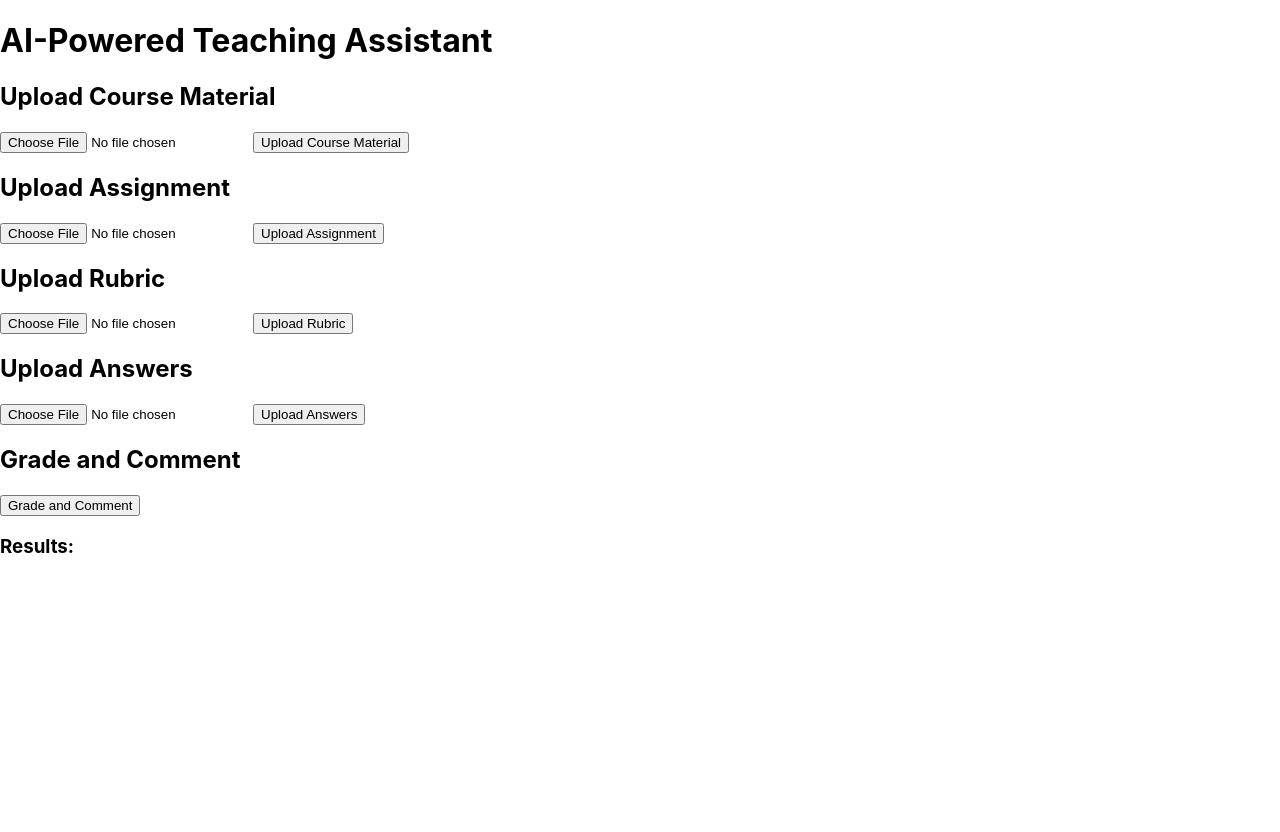
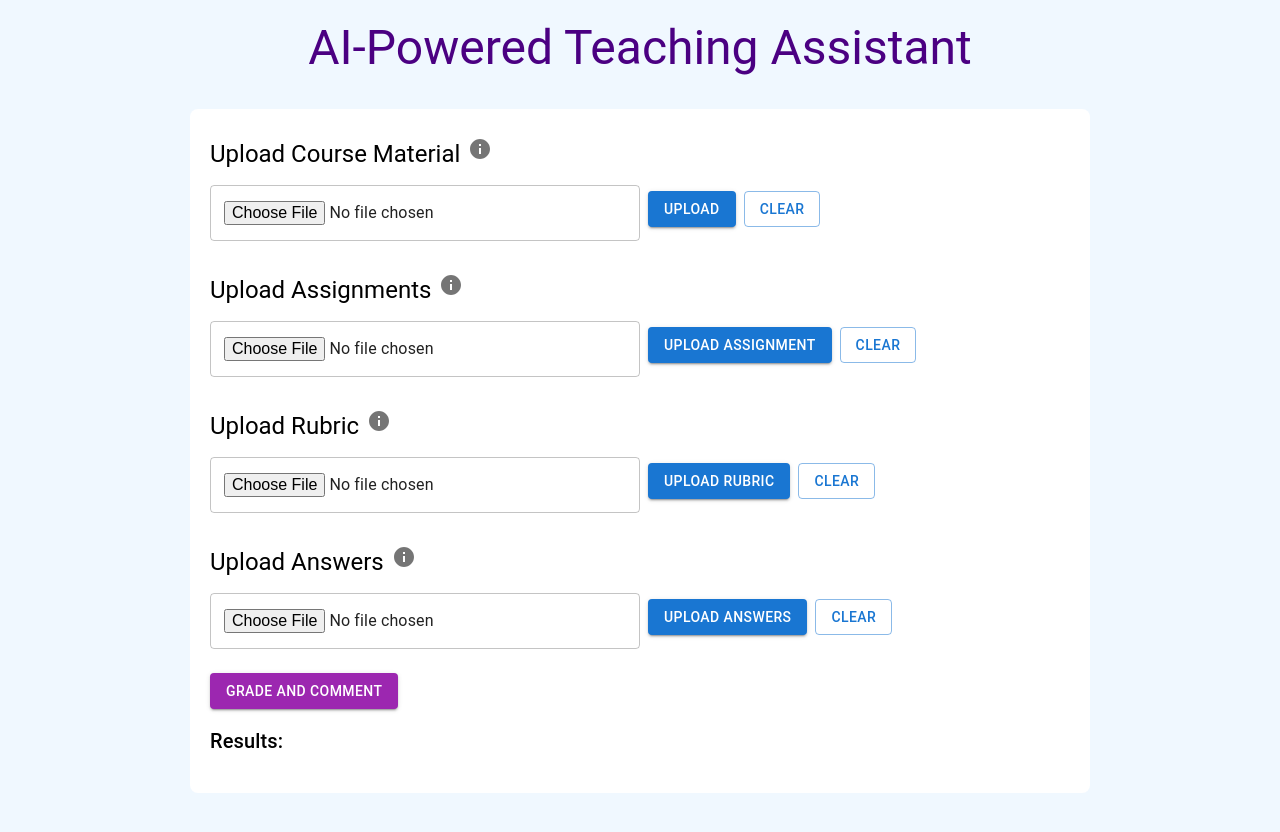
Before and after one commit to clothy-terry/LLM-Agents-AITA, a React (Create React App) app in the folder frontend/: page / in a window 1280 px wide. Shown: the top 832 px of the page. Before the commit the page ends 800 px from the top, so only its background shows below. Built offline with nearby package versions, Linux system fonts and the light colour scheme.

Commit message:
merged main frontend with eval

```diff
--- a/frontend/package.json
+++ b/frontend/package.json
@@ -3,6 +3,10 @@
   "version": "0.1.0",
   "private": true,
   "dependencies": {
+    "@emotion/react": "^11.14.0",
+    "@emotion/styled": "^11.14.0",
+    "@mui/icons-material": "^6.2.0",
+    "@mui/material": "^6.2.0",
     "@testing-library/jest-dom": "^5.17.0",
     "@testing-library/react": "^13.4.0",
     "@testing-library/user-event": "^13.5.0",
--- a/frontend/src/App.js
+++ b/frontend/src/App.js
@@ -1,20 +1,37 @@
-import React from 'react';
-import UploadCourseMaterial from './components/UploadCourseMaterial';
-import UploadAssignment from './components/UploadAssignment';
-import GradeAndComment from './components/GradeAndComment';
-import UploadAnswers from './components/UploadAnswers';
-import UploadRubric from './components/UploadRubric';
+import React from "react";
+import { Container, Typography, Box } from "@mui/material";
+import UploadCourseMaterial from "./components/UploadCourseMaterial";
+import UploadAssignment from "./components/UploadAssignment";
+import GradeAndComment from "./components/GradeAndComment";
+import UploadAnswers from "./components/UploadAnswers";
+import UploadRubric from "./components/UploadRubric";
 
 function App() {
   return (
-    <div className="App">
-      <h1>AI-Powered Teaching Assistant</h1>
-      <UploadCourseMaterial />
-      <UploadAssignment />
-      <UploadRubric />
-      <UploadAnswers />
-      <GradeAndComment />
-    </div>
+    <Box style={{ backgroundColor: '#f0f8ff', minHeight: '100vh', padding: '20px' }}>
+      <Box display="flex" justifyContent="center" mb={2}>
+        <Typography variant="h3" component="h1" gutterBottom style={{ color: '#4b0082' }}>
+          AI-Powered Teaching Assistant
+        </Typography>
+      </Box>
+      <Container maxWidth="md" style={{ backgroundColor: 'white', padding: '20px', borderRadius: '8px' }}>
+        <Box mb={2}>
+          <UploadCourseMaterial />
+        </Box>
+        <Box mb={2}>
+          <UploadAssignment />
+        </Box>
+        <Box mb={2}>
+          <UploadRubric />
+        </Box>
+        <Box mb={2}>
+          <UploadAnswers />
+        </Box>
+        <Box mb={2}>
+          <GradeAndComment />
+        </Box>
+      </Container>
+    </Box>
   );
 }
 
--- a/frontend/src/components/GradeAndComment.js
+++ b/frontend/src/components/GradeAndComment.js
@@ -1,5 +1,6 @@
 import React, { useState } from 'react';
 import axios from 'axios';
+import { Button, Typography, Box } from '@mui/material';
 
 function GradeAndComment() {
   const [result, setResult] = useState([]);
@@ -21,19 +22,21 @@ function GradeAndComment() {
   };
 
   return (
-    <div>
-      <h2>Grade and Comment</h2>
-      <button onClick={handleSubmit}>Grade and Comment</button>
-      <div>
-        <h3>Results:</h3>
+    <Box>
+
+      <Button variant="contained" color="secondary" onClick={handleSubmit}>
+        Grade and Comment
+      </Button>
+      <Box mt={2}>
+        <Typography variant="h6">Results:</Typography>
         {result.map((res, index) => (
-          <div key={index}>
-            <p>Question: {res}</p>
-          </div>
+          <Box key={index} mb={1}>
+            <Typography>Question: {res}</Typography>
+          </Box>
         ))}
-        {grade !== null && <p>Grade: {grade}</p>} {/* Display grade if available */}
-      </div>
-    </div>
+        {grade !== null && <Typography>Grade: {grade}</Typography>}
+      </Box>
+    </Box>
   );
 }
 
--- a/frontend/src/components/UploadAnswers.js
+++ b/frontend/src/components/UploadAnswers.js
@@ -1,8 +1,18 @@
-import React, { useState } from 'react';
+import React, { useState, useRef } from 'react';
 import axios from 'axios';
+import {
+  Button,
+  TextField,
+  Typography,
+  Box,
+  Tooltip,
+  IconButton,
+} from "@mui/material";
+import InfoIcon from "@mui/icons-material/Info";
 
 function UploadAnswers() {
   const [file, setFile] = useState(null);
+  const fileInputRef = useRef();
 
   const handleSubmit = async (e) => {
     e.preventDefault();
@@ -18,11 +28,53 @@ function UploadAnswers() {
     }
   };
 
+  const handleClear = () => {
+    setFile(null);
+    if (fileInputRef.current) {
+      fileInputRef.current.value = '';
+    }
+  };
+
   return (
     <form onSubmit={handleSubmit}>
-      <h2>Upload Answers</h2>
-      <input type="file" accept=".pdf" onChange={(e) => setFile(e.target.files[0])} />
-      <button type="submit">Upload Answers</button>
+      <Box display="flex" alignItems="center">
+        <Typography
+          variant="h5"
+          component="h2"
+          gutterBottom
+          style={{ marginBottom: "-10px" }}
+        >
+          Upload Answers
+        </Typography>
+        <Tooltip
+          title={
+            <Typography variant="body1">
+              E.g. Student solution pdfs.
+            </Typography>
+          }
+          sx={{ fontSize: "1.2em" }}
+        >
+          <IconButton>
+            <InfoIcon />
+          </IconButton>
+        </Tooltip>
+      </Box>
+      <Box display="flex" alignItems="center">
+        <TextField
+          type="file"
+          onChange={(e) => setFile(e.target.files[0])}
+          inputRef={fileInputRef}
+          style={{ width: '50%', marginRight: '8px' }}
+          margin="normal"
+          InputLabelProps={{ shrink: true }}
+        />
+        <Button variant="contained" color="primary" type="submit" style={{ marginRight: '8px' }}>
+          Upload Answers
+        </Button>
+        <Button variant="outlined" color="primary" onClick={handleClear}>
+          Clear
+        </Button>
+      </Box>
     </form>
   );
 }
--- a/frontend/src/components/UploadAssignment.js
+++ b/frontend/src/components/UploadAssignment.js
@@ -1,8 +1,18 @@
-import React, { useState } from 'react';
+import React, { useState, useRef } from 'react';
 import axios from 'axios';
+import {
+  Button,
+  TextField,
+  Typography,
+  Box,
+  Tooltip,
+  IconButton,
+} from "@mui/material";
+import InfoIcon from "@mui/icons-material/Info";
 
 function UploadAssignment() {
   const [file, setFile] = useState(null);
+  const fileInputRef = useRef();
 
   const handleSubmit = async (e) => {
     e.preventDefault();
@@ -17,11 +27,53 @@ function UploadAssignment() {
     }
   };
 
+  const handleClear = () => {
+    setFile(null);
+    if (fileInputRef.current) {
+      fileInputRef.current.value = '';
+    }
+  };
+
   return (
     <form onSubmit={handleSubmit}>
-      <h2>Upload Assignment</h2>
-      <input type="file" accept=".pdf" onChange={(e) => setFile(e.target.files[0])} />
-      <button type="submit">Upload Assignment</button>
+      <Box display="flex" alignItems="center">
+        <Typography
+          variant="h5"
+          component="h2"
+          gutterBottom
+          style={{ marginBottom: "-10px" }}
+        >
+          Upload Assignments
+        </Typography>
+        <Tooltip
+          title={
+            <Typography variant="body1">
+              E.g. Discussion worksheet, quiz, homework, exam.
+            </Typography>
+          }
+          sx={{ fontSize: "1.2em" }}
+        >
+          <IconButton>
+            <InfoIcon />
+          </IconButton>
+        </Tooltip>
+      </Box>
+      <Box display="flex" alignItems="center">
+        <TextField
+          type="file"
+          onChange={(e) => setFile(e.target.files[0])}
+          inputRef={fileInputRef}
+          style={{ width: '50%', marginRight: '8px' }}
+          margin="normal"
+          InputLabelProps={{ shrink: true }}
+        />
+        <Button variant="contained" color="primary" type="submit" style={{ marginRight: '8px' }}>
+          Upload Assignment
+        </Button>
+        <Button variant="outlined" color="primary" onClick={handleClear}>
+          Clear
+        </Button>
+      </Box>
     </form>
   );
 }
--- a/frontend/src/components/UploadCourseMaterial.js
+++ b/frontend/src/components/UploadCourseMaterial.js
@@ -1,27 +1,87 @@
-import React, { useState } from 'react';
-import axios from 'axios';
+import React, { useState, useRef } from "react";
+import axios from "axios";
+import {
+  Button,
+  TextField,
+  Typography,
+  Box,
+  Tooltip,
+  IconButton,
+} from "@mui/material";
+import InfoIcon from "@mui/icons-material/Info";
 
 function UploadCourseMaterial() {
   const [file, setFile] = useState(null);
+  const fileInputRef = useRef();
 
   const handleSubmit = async (e) => {
     e.preventDefault();
     const formData = new FormData();
-    formData.append('file', file);
+    formData.append("file", file);
 
     try {
-      const response = await axios.post('http://localhost:5000/upload', formData);
+      const response = await axios.post(
+        "http://localhost:5000/upload",
+        formData
+      );
       alert(response.data.message);
     } catch (error) {
-      alert('Error uploading course material: ' + error.response.data.error);
+      alert("Error uploading course material: " + error.response.data.error);
+    }
+  };
+
+  const handleClear = () => {
+    setFile(null);
+    if (fileInputRef.current) {
+      fileInputRef.current.value = "";
     }
   };
 
   return (
     <form onSubmit={handleSubmit}>
-      <h2>Upload Course Material</h2>
-      <input type="file" onChange={(e) => setFile(e.target.files[0])} />
-      <button type="submit">Upload Course Material</button>
+      <Box display="flex" alignItems="center">
+        <Typography
+          variant="h5"
+          component="h2"
+          gutterBottom
+          style={{ marginBottom: "-10px" }}
+        >
+          Upload Course Material
+        </Typography>
+        <Tooltip
+          title={
+            <Typography variant="body1">
+              E.g. Lecture slides, course notes, materials relevant to the assignment.
+            </Typography>
+          }
+          sx={{ fontSize: "1.2em" }}
+        >
+          <IconButton>
+            <InfoIcon />
+          </IconButton>
+        </Tooltip>
+      </Box>
+      <Box display="flex" alignItems="center">
+        <TextField
+          type="file"
+          onChange={(e) => setFile(e.target.files[0])}
+          inputRef={fileInputRef}
+          style={{ width: "50%", marginRight: "8px" }}
+          margin="normal"
+          InputLabelProps={{ shrink: true }}
+        />
+        <Button
+          variant="contained"
+          color="primary"
+          type="submit"
+          style={{ marginRight: "8px" }}
+        >
+          Upload
+        </Button>
+        <Button variant="outlined" color="primary" onClick={handleClear}>
+          Clear
+        </Button>
+      </Box>
     </form>
   );
 }
--- a/frontend/src/components/UploadRubric.js
+++ b/frontend/src/components/UploadRubric.js
@@ -1,8 +1,18 @@
-import React, { useState } from 'react';
+import React, { useState, useRef } from 'react';
 import axios from 'axios';
+import {
+  Button,
+  TextField,
+  Typography,
+  Box,
+  Tooltip,
+  IconButton,
+} from "@mui/material";
+import InfoIcon from "@mui/icons-material/Info";
 
 function UploadRubric() {
   const [file, setFile] = useState(null);
+  const fileInputRef = useRef();
 
   const handleSubmit = async (e) => {
     e.preventDefault();
@@ -18,11 +28,53 @@ function UploadRubric() {
     }
   };
 
+  const handleClear = () => {
+    setFile(null);
+    if (fileInputRef.current) {
+      fileInputRef.current.value = '';
+    }
+  };
+
   return (
     <form onSubmit={handleSubmit}>
-      <h2>Upload Rubric</h2>
-      <input type="file" accept=".pdf" onChange={(e) => setFile(e.target.files[0])} />
-      <button type="submit">Upload Rubric</button>
+      <Box display="flex" alignItems="center">
+        <Typography
+          variant="h5"
+          component="h2"
+          gutterBottom
+          style={{ marginBottom: "-10px" }}
+        >
+          Upload Rubric
+        </Typography>
+        <Tooltip
+          title={
+            <Typography variant="body1">
+              E.g. Grading rubric, our AI will grade the answers based on this rubric.
+            </Typography>
+          }
+          sx={{ fontSize: "1.2em" }}
+        >
+          <IconButton>
+            <InfoIcon />
+          </IconButton>
+        </Tooltip>
+      </Box>
+      <Box display="flex" alignItems="center">
+        <TextField
+          type="file"
+          onChange={(e) => setFile(e.target.files[0])}
+          inputRef={fileInputRef}
+          style={{ width: '50%', marginRight: '8px' }}
+          margin="normal"
+          InputLabelProps={{ shrink: true }}
+        />
+        <Button variant="contained" color="primary" type="submit" style={{ marginRight: '8px' }}>
+          Upload Rubric
+        </Button>
+        <Button variant="outlined" color="primary" onClick={handleClear}>
+          Clear
+        </Button>
+      </Box>
     </form>
   );
 }
```
Also changed, not shown: 1 other file (tests, documents, lock files or other folders).
